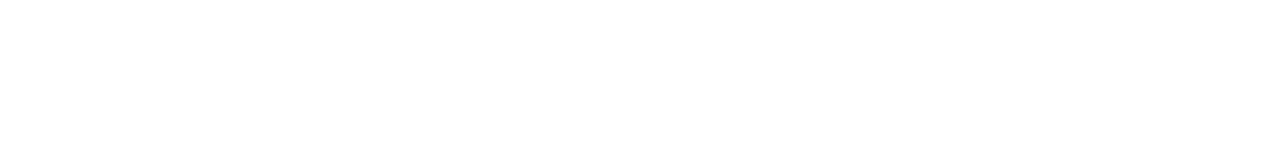
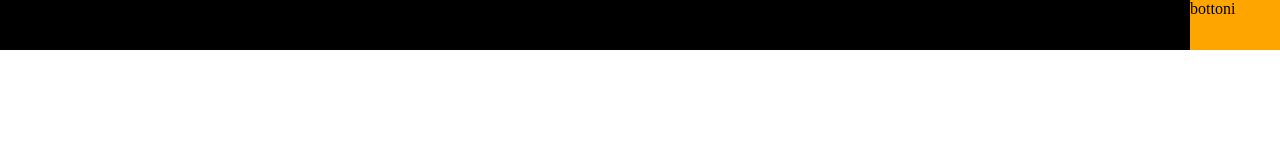
Before and after one commit to Asiaviscardi/html-css-zoom, a plain HTML site: page index.html in a window 1280 px wide. Drawn offline with Linux system fonts and the light colour scheme.

Commit message:
fine struttura header

```diff
--- a/index.html
+++ b/index.html
@@ -8,6 +8,10 @@
 
     <meta name="viewport" content="width=device-width, initial-scale=1.0">
 
+    <link rel="stylesheet" href="https://cdnjs.cloudflare.com/ajax/libs/font-awesome/6.4.0/css/all.min.css" integrity="sha512-iecdLmaskl7CVkqkXNQ/ZH/XLlvWZOJyj7Yy7tcenmpD1ypASozpmT/E0iPtmFIB46ZmdtAc9eNBvH0H/ZpiBw==" crossorigin="anonymous" referrerpolicy="no-referrer" />
+
+    <link rel="stylesheet" href="style.css">
+
     <title>Zoom</title>
 
 </head>
@@ -17,6 +21,12 @@
     <!--Barra superiore-->
 
     <header>
+
+        <div class="barra flex">
+
+            <div>bottoni</div>
+
+        </div>
 
     </header>
 
--- a/style.css
+++ b/style.css
@@ -3,3 +3,21 @@
     margin: 0;
     box-sizing: border-box;
 }
+
+/*header*/
+
+.flex{
+    display: flex;
+}
+
+.barra{
+    width: 100%;
+    height: 50px;
+    background-color: black;
+    justify-content: flex-end;
+}
+
+.barra div{
+    width: 90px;
+    background-color: orange;
+}
```
